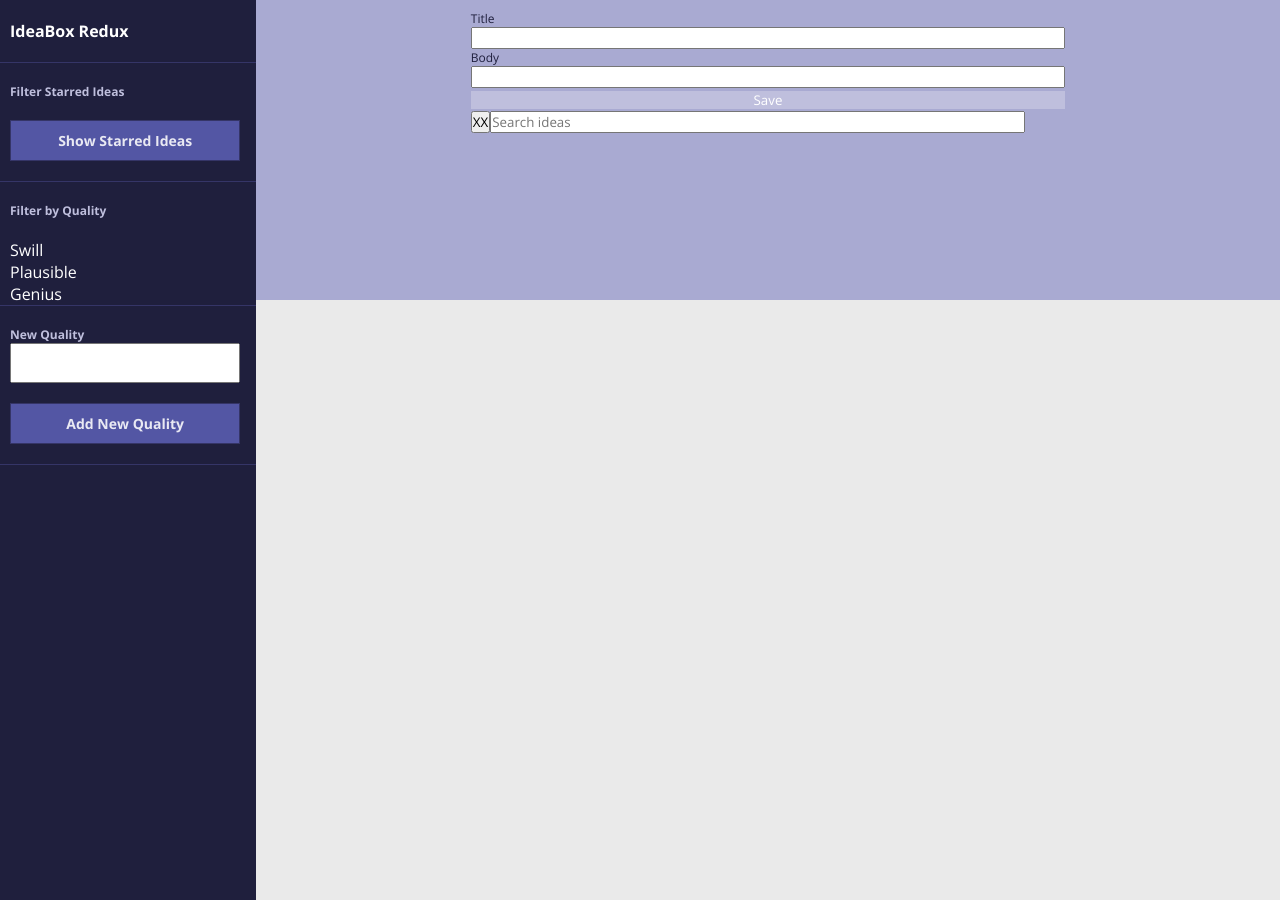
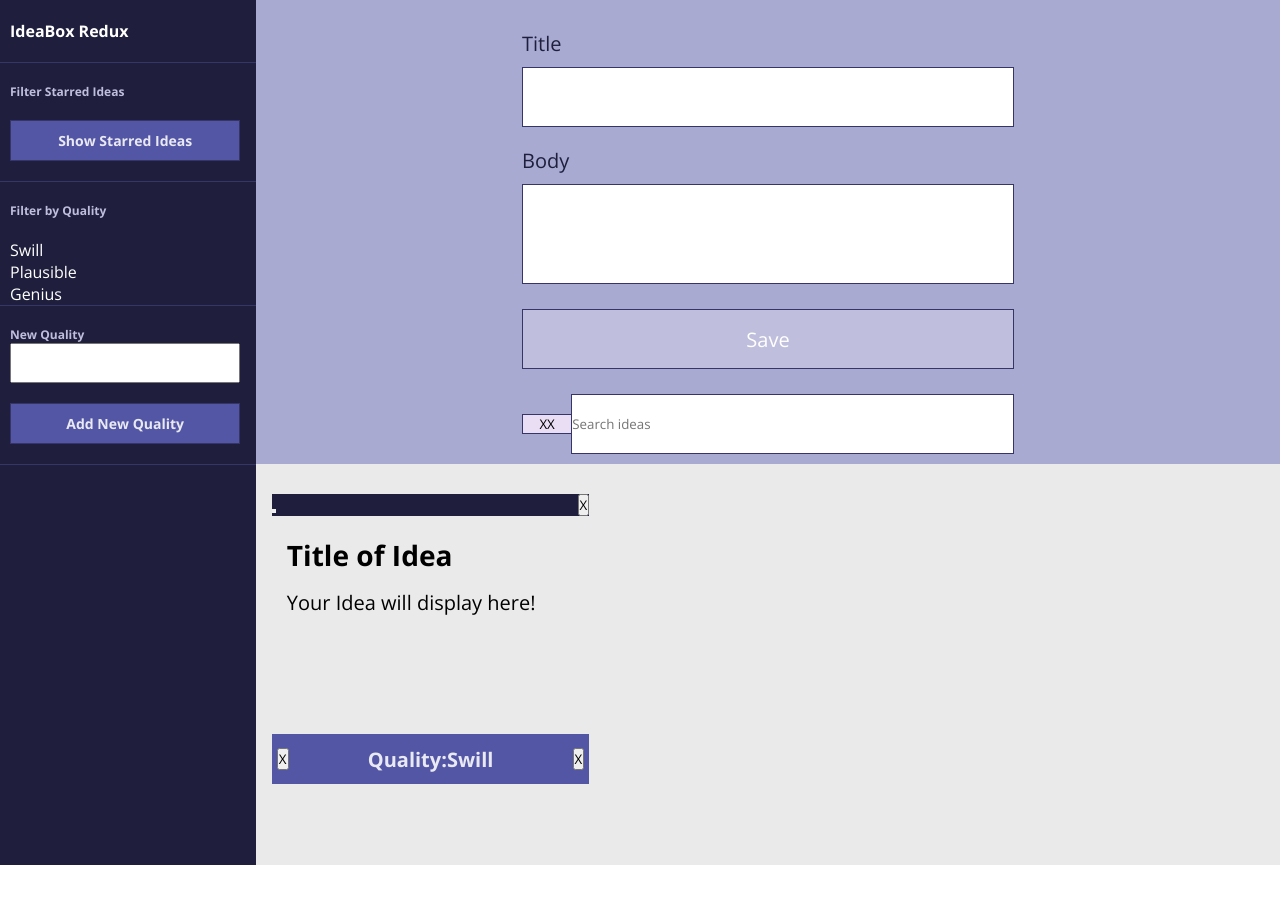
Before and after one commit to ArAprojects/Idea-Box-Redux, a plain HTML site: page index.html in a window 1280 px wide. After the commit the page ends 865 px from the top, so only its background shows below. Drawn offline with nearby package versions, Linux system fonts and the light colour scheme.

Commit message:
Create empty card dispay functionality and set up umbrella event listener for card

```diff
--- a/idea.js
+++ b/idea.js
@@ -4,7 +4,7 @@ class Idea {
     this.title = title;
     this.body = body;
     this.star = true || false;
-    this.quality = 1 //an integer on the instance? [i]? default to 0
+    this.quality = 0;
 
   }
 
--- a/index.html
+++ b/index.html
@@ -41,7 +41,7 @@
             </div>
             <div class="input-labels">
               <label for="text-body-input">Body</label>
-              <input id="text-body-input" type="<textarea name="name" rows="8" cols="80">
+              <input id="text-body-input" type="<textarea" name="name" rows="8" cols="80">
             </div>
             <div>
               <button class="save-button" type="button" name="button" disabled>Save</button>
@@ -54,7 +54,22 @@
         </div>
       </article>
       <article class="bottom-display">
-      </article>
+       <aside class="blank-card">
+        <div class="card-title">
+          <button class="star-card-button" type="button" name="button"></button>
+          <button class="delete-card-button" type="button" name="button">X</button>
+        </div>
+        <div class="card-body-title">
+          <h3 class="idea-title">Title of Idea</h3>
+          <p class="card-body-text">Your Idea will display here!</p>
+        </div>
+        <div class="card-footer">
+          <button class="up-quality-button" type="button" name="button">X</button>
+          <h4>Quality:<span>Swill</span></h4>
+          <button class="down-quality-button" type="button" name="button">X</button>
+        </div>
+      </aside>
+    </article>
     </section>
     <script type="text/javascript" src="idea.js"></script>
     <script type="text/javascript" src="main.js"></script>
--- a/main.js
+++ b/main.js
@@ -5,11 +5,13 @@ var bottomDisplay = document.querySelector(".bottom-display");
 var cardTitleInput = document.querySelector("#card-title-input");
 var cardBodyInput = document.querySelector("#text-body-input");
 var saveButton = document.querySelector(".save-button");
+var blankCard = document.querySelector('.blank-card');
 
 var cardArray = [];
 var cardArrayIndx = 0;
 
 // ---------------Event-listeners---------------------------//
+// bottomDisplay.addEventListener('click', updateCard);
 bottomDisplay.addEventListener('click', deleteCard);
 // saveButton.addEventListener('click', createIdeaCard);
 saveButton.addEventListener('click', saveCardInfo);
@@ -42,36 +44,14 @@ function resetInputs(){
     cardTitleInput.value = "";
 }
 
-
-//------------------append-card---------------//
-// function createIdeaCard() {
-//   bottomDisplay.innerHTML = `
-//   <aside class="card">
-//     <div class="card-title">
-//       <button class="star-card-button" type="button" name="button">X</button>
-//       <button class="delete-card-button" type="button" name="button">X</button>
-//     </div>
-//     <div class="card-body-title">
-//       <h3 class="idea-title" contenteditable="true">${cardTitleInput.value}</h3>
-//       <p class="card-body-text" contenteditable="true">${cardBodyInput.value}</p>
-//     </div>
-//     <div class="card-footer">
-//       <button class="up-quality-button" type="button" name="button">X</button>
-//       <h4>Quality:<span class="quality-level-selection">placeholder</span></h4>
-//       <button class="down-quality-button" type="button" name="button">X</button>
-//     </div>
-//   </aside>
-
-//   ` + bottomDisplay.innerHTML;
-// }
-
 function createIdeaCard(create) {
+  blankCard.classList.add('displayEmpty');
   console.log(create);
   bottomDisplay.innerHTML = `
-  <aside class="card" id="${create.id}">
-    <div class="card-title" >
-      <button class="star-card-button" type="button" name="button">X</button>
-      <button class="delete-card-button" type="button" name="button"><img src="./assets/delete-active.svg"></button>
+  <aside class="card">
+    <div class="card-title">
+      <img class="star-card-button" src="assets/star.svg" alt="">
+      <img class="delete-card-button" src="assets/delete.svg" alt="">
     </div>
     <div class="card-body-title">
       <h3 class="idea-title" contenteditable="true">${create.title}</h3>
@@ -79,12 +59,11 @@ function createIdeaCard(create) {
       <p class="card-body-text" contenteditable="false">${create.id}</p>
     </div>
     <div class="card-footer">
-      <button class="up-quality-button" type="button" name="button">X</button>
-      <h4>Quality:<span class="quality-level-selection">${create.quality}</span></h4>
-      <button class="down-quality-button" type="button" name="button">X</button>
+      <img class="up-quality-button" src="assets/upvote.svg" alt="">
+      <h4>Quality:<span class="quality-level-selection">Swill</span></h4>
+      <img class="down-quality-button" src="assets/downvote.svg" alt="">
     </div>
   </aside>
-
   ` + bottomDisplay.innerHTML;
 }
 
@@ -93,6 +72,9 @@ function createIdeaCard(create) {
   if (e.target.className === "delete-card-button") {
     e.target.closest(".card").remove();
     idea.deleteFromStorage(idea.id);
+    console.log(cardArray.length)
+
+    displayBlankCard();
     // idea.updateQuality(idea.id);
   }
 };
@@ -111,6 +93,31 @@ function checkCardInputs () {
   }
 
 }
+//---------------------Adding / Deleting Blank Card from Bottom Display -----------//
+function displayBlankCard() {
+   console.log(cardArray.length)
+if (cardArray.length === 0) {
+blankCard.classList.remove('displayEmpty');
+  }
+}
+
+//------------------Swill, Plausible, Genius Up/Down functionality-------------//
+
+// function updateCard() {
+//   if (e.target.className === "delete-card-button") {
+//     deleteCard();
+//   }
+//   if (e.target.className === 'up-quality-button' || 'down-quality-button') {
+//     updateCardQuality();
+//   }
+//   if (e.target.className === 'star-card-button') {
+//     star();
+//   }
+// }
+
+// function updateCardQuality() {
+
+// }
 
 
-var objectArrayOfIdeas = [];
+// var objectArrayOfIdeas = [];
--- a/styles.css
+++ b/styles.css
@@ -6,30 +6,25 @@
   padding:0;
   /* border: 1px solid black; */
 }
-
 body {
     display: grid;
     grid-template-columns: 20% 80%;
 }
-
 .section-left {
     background-color: #1F1F3D;
 }
-
 h1 {
   color: #FFF;
   font-weight: bold;
   font-size: 16px;
   margin: 20px 10px;
 }
-
 h2 {
   color: #BFBFDD;
   font-size: 12px;
   font-weight: light;
   margin: 20px 10px;
 }
-
 .purple-sidebar-btn {
   background-color: #5356A4;
   color: #E9E9F3;
@@ -41,26 +36,21 @@ h2 {
   width: 90%;
   margin: 0px 10px 20px 10px;
 }
-
 .new-quality-label {
   margin-bottom: 0;
 }
-
 .new-quality-input {
   height: 40px;
   margin: 0px 10px 20px 10px;
   width: 90%;
 }
-
 .empty-sidebar-bottom-box {
   min-height: 400px;
 }
-
 .filter-buttons {
   display: flex;
   flex-direction: column;
 }
-
 .filter-btn {
   font-size: 16px;
   font-weight: light;
@@ -74,101 +64,130 @@ h2 {
   background-color: #D14119;
   border-left: 3px solid #F58E72;
 }
-
 .sidebar-form {
   border-bottom: 1px solid #353567;
 }
-
 .section-right {
+  background-color: #EAEAEA;
 }
-
 .top-input {
     background-color: #A9AAD2;
-	height: 300px;
 }
-
 .top-input-form {
     display: grid;
-	grid-template-columns: 60%;
+    grid-template-columns: 50%;
     justify-content: center;
 }
-
 #search-input {
     width: 90%;
 }
-
 .top-input-form input {
     width: 100%;
+  border: 1px solid #353567;
 }
-
+#card-title-input {
+  height: 60px;
+}
+#text-body-input {
+  height: 100px;
+}
+.save-button {
+  height: 60px;
+  margin-top: 25px;
+  margin-bottom: 25px;
+  border: 1px solid #353567;
+  color: #FFFFFF;
+    background-color: #1F1F3D;
+    width: 100%;
+  font-size: 20px;
+}
 .create-card-inputs {
     align-items: center;
     display: table;
     margin: 10px;
     border: none;
-	/*
-	grid-template-columns: 	minmax(300px, 1fr));
-    grid-gap: 20px;*/
 }
-
-.input-labels label, .input-labels {
+.input-labels label {
     display: block;
     font-size: 12px;
     color: #1F1F3D;
+  margin-top: 20px;
+  margin-bottom: 10px;
+  font-size: 20px;
 }
 button:disabled {
   background-color: #BFBFDD;
-}
-.save-button {
-	color: #FFFFFF;
-	background-color: #1F1F3D;
-	width: 100%;
-	border: none;
-
+  border: 1px solid #353567;
 }
 
+.displayEmpty {
+  display: none;
+}
 
-
+.card img {
+  width: 10%
+}
+.delete-card-button {
+  float: right;
+}
+.down-quality-button {
+}
+.search-cards{
+  display: flex;
+  margin-bottom: 20px;
+}
+#search-input {
+  height: 60px;
+}
+.search-button {
+width: 10%;
+background-color: #eadef4;
+border: 1px solid #353567;
+border-right: none;
+}
+.search-img {
+  width: 95%
+}
 .bottom-display {
-  background-color: #EAEAEA;
   display: grid;
   justify-content: center;
   grid-template-columns: 31% 31% 31%;
   grid-gap: 20px 20px;
-  padding-top: 20px;
+  padding-top: 30px;
   padding-bottom: 20px;
-  min-height: 600px;
 }
-
-
+.card {
+  border: 1px solid #353567;
+}
 .card-body-title {
-  margin: 10px;
+  margin: 15px;
+  margin-top: 20px;
+  margin-right: 25px;
+  margin-bottom: 20px;
+  font-size: 24px;
 }
-
 .card-body-text {
-  min-height: 80px;
+  min-height: 125px;
+  font-size: 20px;
 }
-
 .card-title {
   background-color: #1F1F3D;
-  display: flex;
-  justify-content: space-between;
 }
-
 .idea-title {
   margin-top: 10px;
   margin-bottom: 15px;
 }
-
 .card-footer h4 {
   text-align: center;
   color: #E9E9F3;
   font-size: 20px;
+  margin: auto;
 }
-
 .card-footer {
   background-color: #5356A4;
   justify-content: space-between;
   display: flex;
-  justify-content: space-between;
+  align-items: center;
+  padding: 5px;
+  height: 50px;
 }
```
Lines whose indentation alone changed are shown as unchanged.
